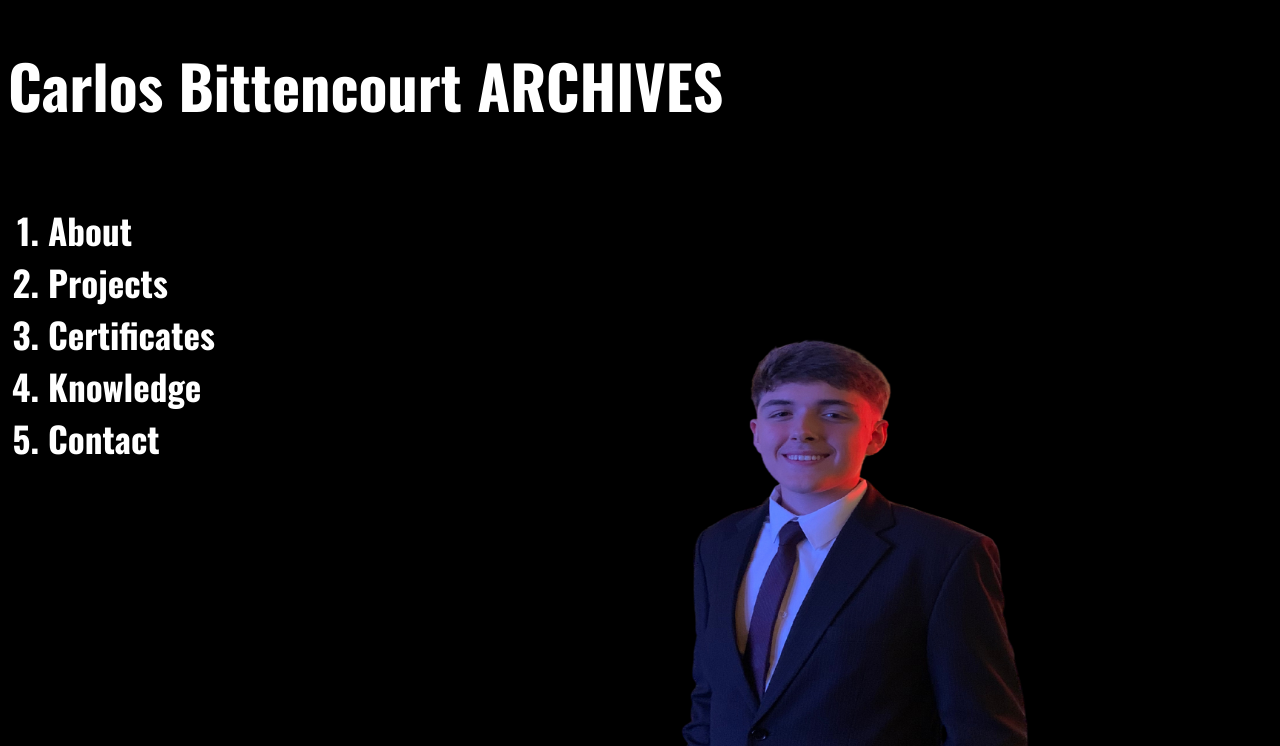
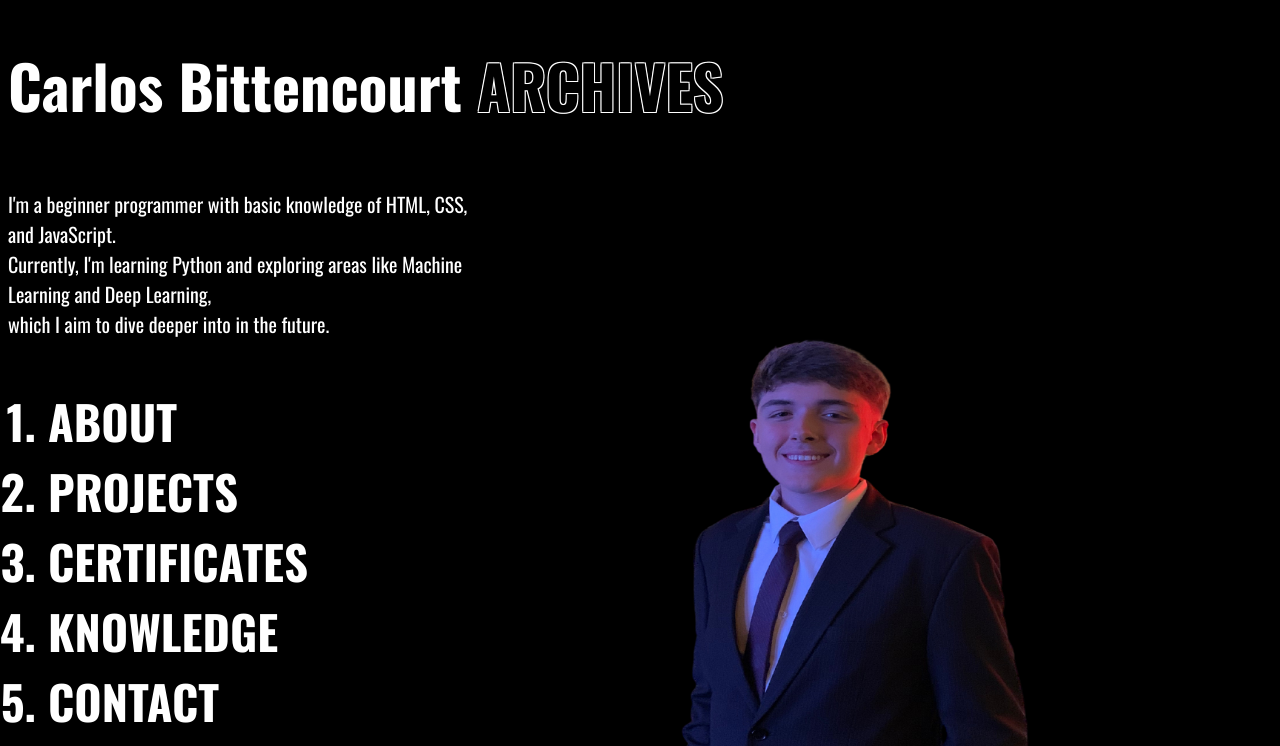
Before and after one commit to fic-fabrica-de-software/construindo-o-portfolio-Carlos-E-Bittencourt, a plain HTML site: page public/inicial.html in a window 1280 px wide. Shown: the top 746 px of the page. Drawn offline with nearby package versions, Linux system fonts and the light colour scheme.

Commit message:
UPDATE - Finalizei a animação da página inicial e tbm começei a página about

```diff
--- a/public/inicial.html
+++ b/public/inicial.html
@@ -9,19 +9,22 @@
 <body>
     <header>
         <div class="navbar">
-            <h1>Carlos Bittencourt ARCHIVES</h1>
+            <h1>Carlos Bittencourt <span style="color: black;text-shadow: 1px 1px 0 white, -1px -1px 0 white, 1px -1px 0 white, -1px 1px 0 white;">ARCHIVES</span></h1>
         </div>
     </header>
     <main>
         <div class="flex inicial">
             <div class="menu">
+                <div class="apresen">
+                    <p>I'm a beginner programmer with basic knowledge of HTML, CSS, and JavaScript. <br> Currently, I'm learning Python and exploring areas like Machine Learning and Deep Learning, <br> which I aim to dive deeper into in the future.</p>
+                </div>
                 <h3>
                     <ol>
-                        <li><a class="links" href="../public/about.html">About</a></li>
-                        <li><a class="links" href="../public/projects.html">Projects</a></li>
-                        <li><a class="links" href="../public/certificates.html">Certificates</a></li>
-                        <li><a class="links" href="../public/knowledge.html">Knowledge</a></li>
-                        <li><a class="links" href="../public/contact.html">Contact</a></li>
+                        <li><a class="links" href="../public/about.html">ABOUT</a></li>
+                        <li><a class="links" href="../public/projects.html">PROJECTS</a></li>
+                        <li><a class="links" href="../public/certificates.html">CERTIFICATES</a></li>
+                        <li><a class="links" href="../public/knowledge.html">KNOWLEDGE</a></li>
+                        <li><a class="links" href="../public/contact.html">CONTACT</a></li>
                     </ol>
                 </h3>
             </div>
--- a/styles/style.css
+++ b/styles/style.css
@@ -45,7 +45,7 @@ body{
 }
 
 .menu{
-    font-size: 30px;
+    font-size: 40px;
 }
 
 a{
@@ -55,6 +55,11 @@ a{
 }
 
 .links:hover{
-    color: gray;
-    font-size: 120%;
+    color: black;
+    font-size: 200%;
+    text-shadow: 1px 1px 0 white, -1px -1px 0 white, 1px -1px 0 white, -1px 1px 0 white;
 }
+
+.apresen{
+    font-size: 20px;
+}
```
Also changed, not shown: public/about.html (+22 -0 lines).
